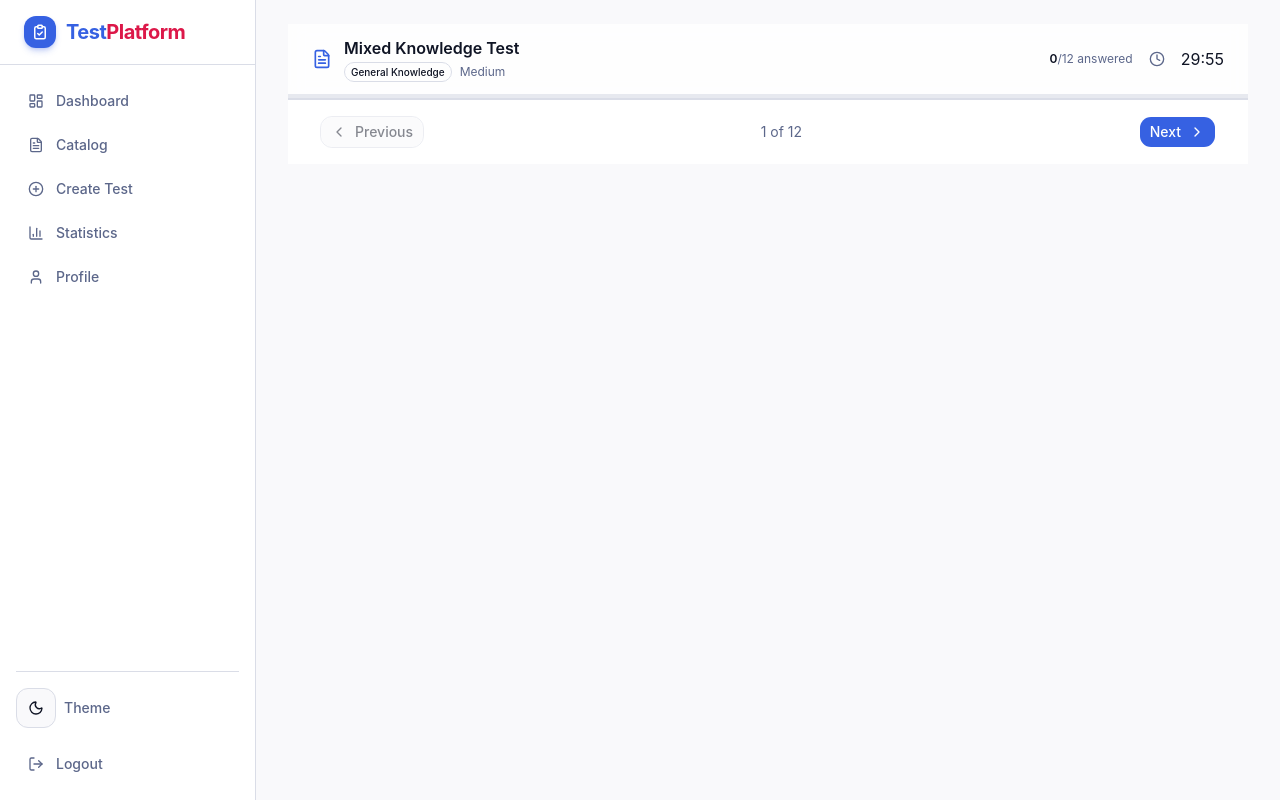
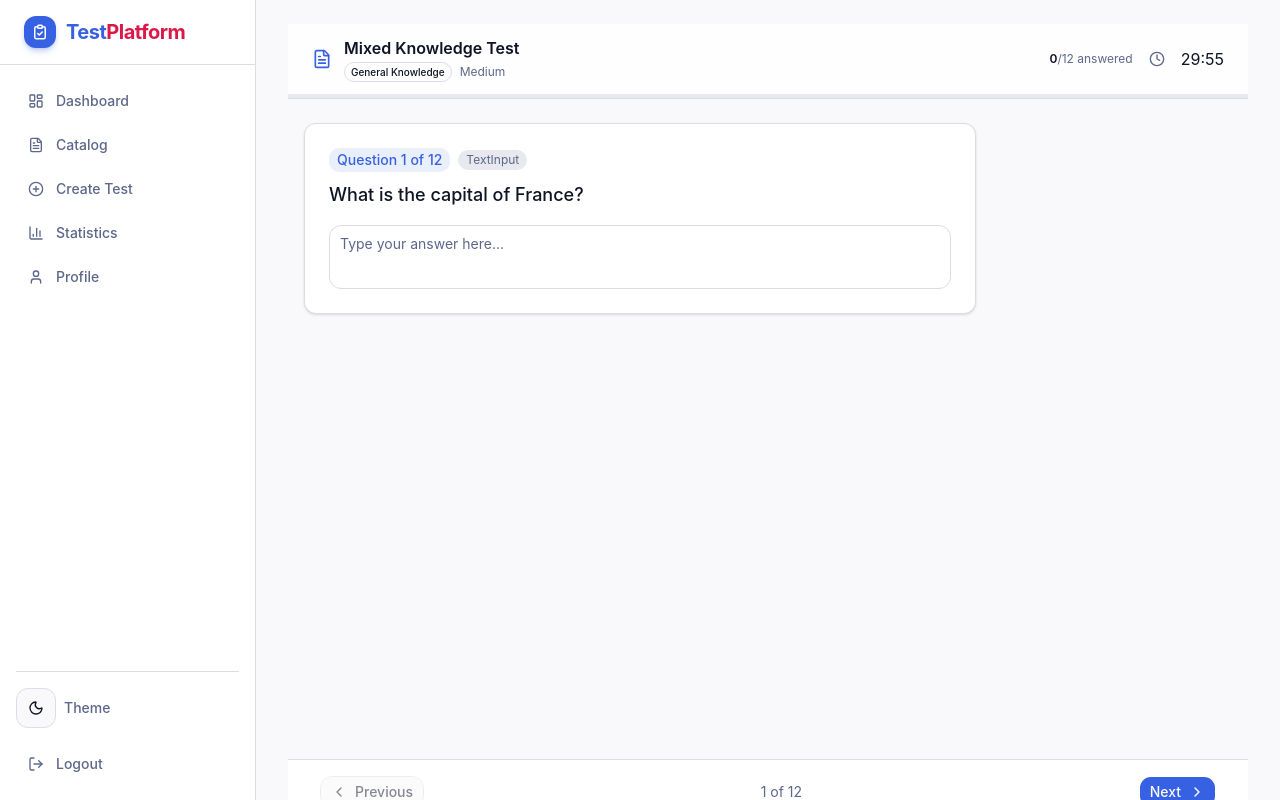
Before and after one commit to lbedv/online-testing, a React (Vite) app: page /attempt/attempt_001 in a window 1280 px wide. Built offline with nearby package versions, Linux system fonts and the light colour scheme.

Commit message:
feat: add ActiveQuestionRender

```diff
--- /dev/null
+++ b/src/features/test-attempt/components/active-question-renderer.tsx
@@ -0,0 +1,152 @@
+import { Card, CardContent, CardHeader } from "@/components/ui/card"
+import { Checkbox } from "@/components/ui/checkbox"
+import { Input } from "@/components/ui/input"
+import { Textarea } from "@/components/ui/textarea"
+import { Label } from "@/components/ui/label"
+import { RadioGroup, RadioGroupItem } from "@/components/ui/radio-group"
+import type { QuestionType, AnswerMap, AnswerSubmitView } from "@/shared/types/answer"
+import type { QuestionClientView } from "../types"
+
+function getTypedAnswer<T extends QuestionType>(
+  rawValue: AnswerSubmitView["userAnswer"]
+): AnswerMap[T] | undefined {
+  return rawValue as AnswerMap[T] | undefined;
+}
+
+interface ActiveQuestionRendererProps {
+  currentQuestion: QuestionClientView
+  currentIndex: number
+  questionsCount: number
+  currentAnswer: AnswerSubmitView["userAnswer"]
+  setAnswer: (
+    questionId: string,
+    value: AnswerSubmitView["userAnswer"]
+  ) => void
+}
+
+export function ActiveQuestionRenderer({
+  currentQuestion,
+  currentIndex,
+  questionsCount,
+  currentAnswer,
+  setAnswer,
+}: ActiveQuestionRendererProps) {
+  const questionNumber = currentIndex + 1;
+
+  const renderInput = () => {
+    switch (currentQuestion.answer.questionType) {
+      case "trueFalse": {
+        const currentValue = getTypedAnswer<"trueFalse">(currentAnswer);
+        return (
+          <RadioGroup
+            value={currentValue === undefined ? "" : String(currentValue)}
+            onValueChange={(currentValue) =>
+              setAnswer(currentQuestion.questionId, currentValue === "true")
+            }
+            className="space-y-3"
+          >
+            {["true", "false"].map((val) => {
+              const isSelected = String(currentValue) === val;
+
+              return (
+                <Label
+                  key={val}
+                  htmlFor={val}
+                  className={`flex items-center space-x-3 p-3 rounded-lg border cursor-pointer transition-colors ${
+                    isSelected
+                      ? "border-primary bg-primary/5"
+                      : "border-border hover:border-muted-foreground/50"
+                  }`}
+                >
+                  <RadioGroupItem value={val} id={val} />
+                  <span className="capitalize">{val}</span>
+                </Label>
+              );
+            })}
+          </RadioGroup>
+        )
+      }
+
+
+      case "multipleChoice": {
+        const selectedOptions = getTypedAnswer<"multipleChoice">(currentAnswer) ?? [];
+
+        return (
+          <div className="space-y-3">
+            {currentQuestion.answer.options?.map((option, index) => {
+              const optionId = `option-${index}`
+              const isChecked = selectedOptions.includes(option.id)
+
+              return (
+                <div key={optionId} className="flex items-center space-x-3">
+                  <Checkbox
+                    id={optionId}
+                    checked={isChecked}
+                    onCheckedChange={(checked) => {
+                      const newSelection = checked
+                        ? [...selectedOptions, option.id]
+                        : selectedOptions.filter((o) => o !== option.id)
+                      setAnswer(currentQuestion.questionId, newSelection)
+                    }}
+                  />
+                  <Label htmlFor={optionId} className="cursor-pointer">
+                    {option.label}
+                  </Label>
+                </div>
+              )
+            })}
+          </div>
+        )
+      }
+
+      case "numeric": {
+        const numericValue = getTypedAnswer<"numeric">(currentAnswer);
+        return (
+          <Input
+            type="number"
+            placeholder="Enter your answer..."
+            value={numericValue ?? ""}
+            onChange={(e) => {
+              const value = e.target.value
+              setAnswer(currentQuestion.questionId, value === "" ? undefined : Number(value))
+            }}
+            className="max-w-xs"
+          />
+        )
+      }
+      case "textInput": {
+        const textValue = getTypedAnswer<"textInput">(currentAnswer);
+        return (
+          <Textarea
+            placeholder="Type your answer here..."
+            value={textValue ?? ""}
+            onChange={(e) => setAnswer(currentQuestion.questionId, e.target.value || undefined)}
+            rows={4}
+            className="resize-none"
+          />
+        )
+      }
+      default:
+        return null
+    }
+  }
+
+  return (
+    <Card className="flex-1">
+      <CardHeader className="pb-4">
+        <div className="flex items-center gap-2 text-sm text-muted-foreground mb-2">
+          <span className="bg-primary/10 text-primary px-2 py-0.5 rounded-md font-medium">
+            Question {questionNumber} of {questionsCount}
+          </span>
+          <span className="capitalize text-xs bg-muted px-2 py-0.5 rounded-md">
+            {currentQuestion.answer.questionType}
+          </span>
+        </div>
+        <h2 className="text-lg font-medium text-foreground leading-relaxed">
+          {currentQuestion.questionText}
+        </h2>
+      </CardHeader>
+      <CardContent>{renderInput()}</CardContent>
+    </Card>
+  )
+}
--- a/src/features/test-attempt/components/test-container.tsx
+++ b/src/features/test-attempt/components/test-container.tsx
@@ -1,4 +1,5 @@
 import { TestHeader } from "./test-header"
+import { ActiveQuestionRenderer } from "./active-question-renderer"
 import { TestNavigation } from "./test-navigation"
 import { useTestTimer } from "../hooks/use-test-timer"
 import { useTestManager } from "../hooks/use-test-manager"
@@ -12,8 +13,11 @@ export function TestContainer({ test }: TestContainerProps) {
 
   const {
     currentIndex,
+    currentQuestion,
+    currentAnswer,
     questionsCount,
     answeredCount,
+    setAnswer,
     goToNextQuestion,
     goToPrevQuestion,
   } = useTestManager(
@@ -34,6 +38,18 @@ export function TestContainer({ test }: TestContainerProps) {
         questionsCount={questionsCount}
       />
 
+      <div className="flex-1 flex flex-col px-4 py-6">
+        <div className="w-full max-w-2xl">
+          <ActiveQuestionRenderer
+            currentQuestion={currentQuestion}
+            currentIndex={currentIndex}
+            questionsCount={questionsCount}
+            currentAnswer={currentAnswer}
+            setAnswer={setAnswer}
+          />
+        </div>
+      </div>
+
       <TestNavigation
         currentIndex={currentIndex}
         questionsCount={questionsCount}
```
